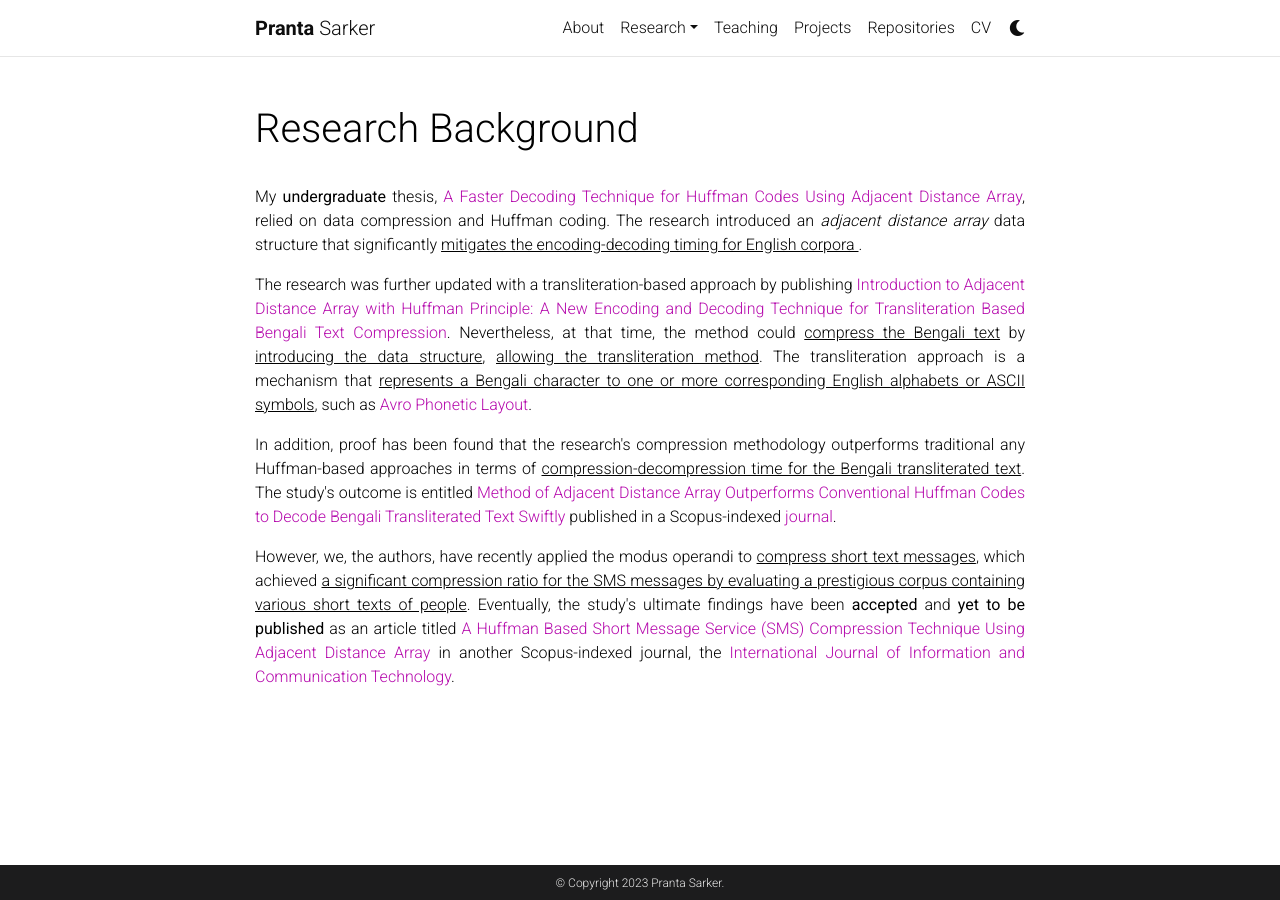
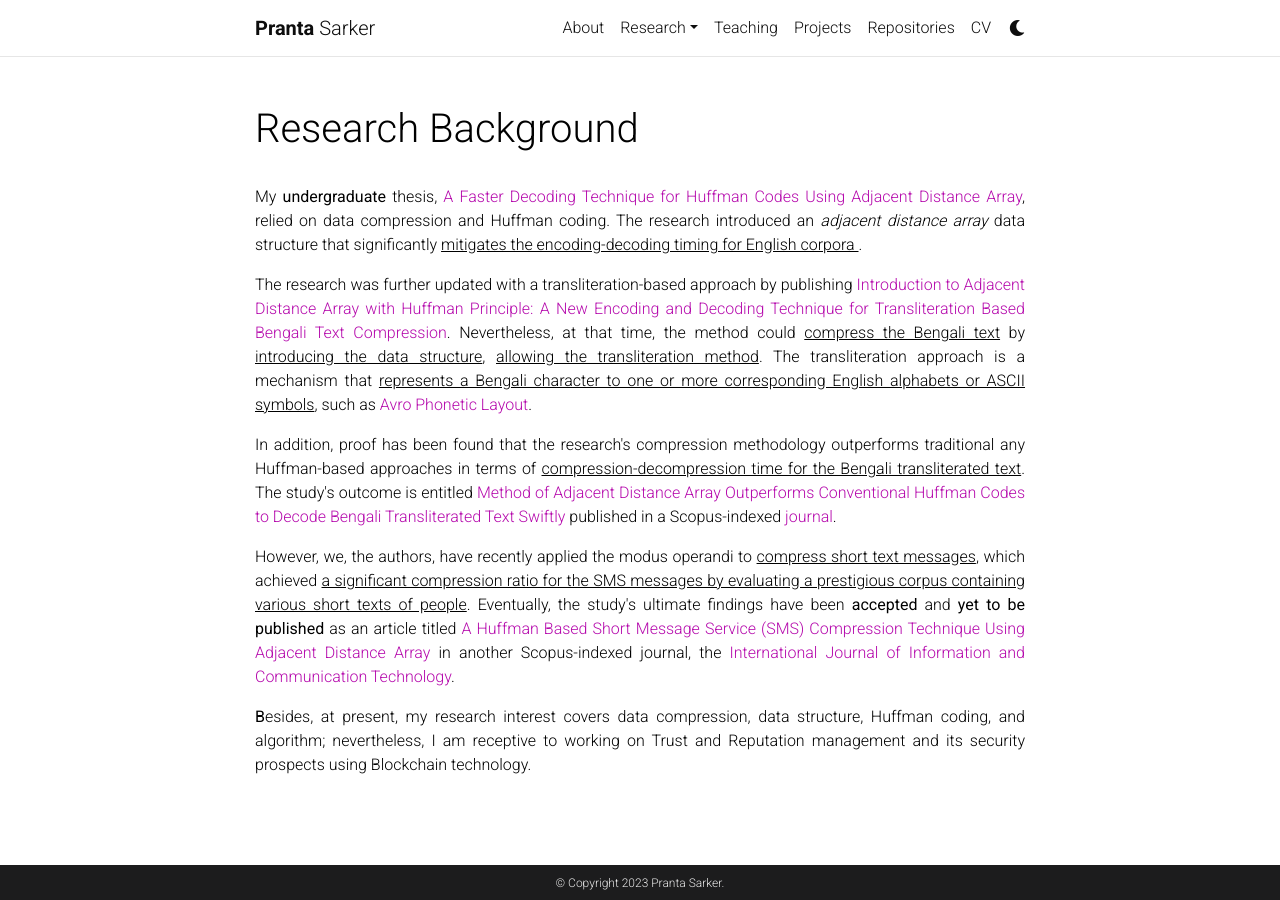
Before and after one commit to psarkerbd/psarkerbd.github.io, a Jekyll site: the page built from _pages/background.md, in a window 1280 px wide. Built offline with Jekyll 4.4.1, drawn with Linux system fonts in a browser that asks for light colours; comment, search, counter and statistics services are not loaded; a style sheet for code colours, icons or effects is not loaded.

Commit message:
Update background.md

```diff
--- a/_pages/background.md
+++ b/_pages/background.md
@@ -19,3 +19,7 @@ In addition, proof has been found that the research's compression methodology ou
 <p style="text-align: justify">
 However, we, the authors, have recently applied the modus operandi to <u>compress short text messages</u>, which achieved <u>a significant compression ratio for the SMS messages by evaluating a prestigious corpus containing various short texts of people</u>. Eventually, the study's ultimate findings have been <b>accepted</b> and <b>yet to be published</b> as an article titled <a href='https://www.inderscience.com/info/ingeneral/forthcoming.php?jcode=ijict#111512'>A Huffman Based Short Message Service (SMS) Compression Technique Using Adjacent Distance Array</a> in another Scopus-indexed journal, the <a href='https://www.inderscience.com/jhome.php?jcode=ijict'>International Journal of Information and Communication Technology</a>.
 </p>
+
+<p style="text-align: justify">
+<b>B</b>esides, at present, my research interest covers data compression, data structure, Huffman coding, and algorithm; nevertheless, I am receptive to working on Trust and Reputation management and its security prospects using Blockchain technology.
+</p>
```
